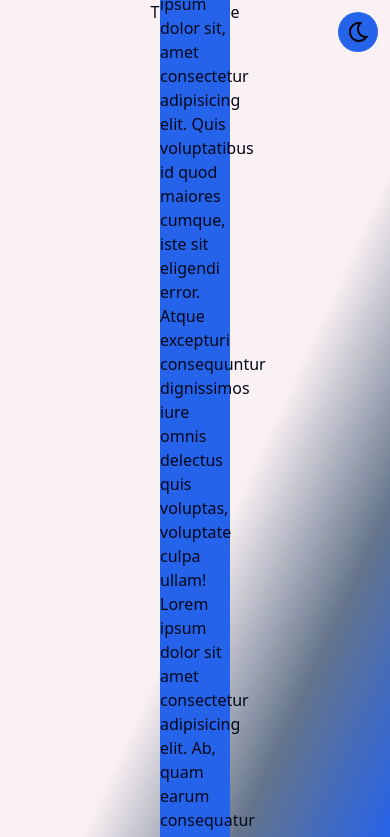
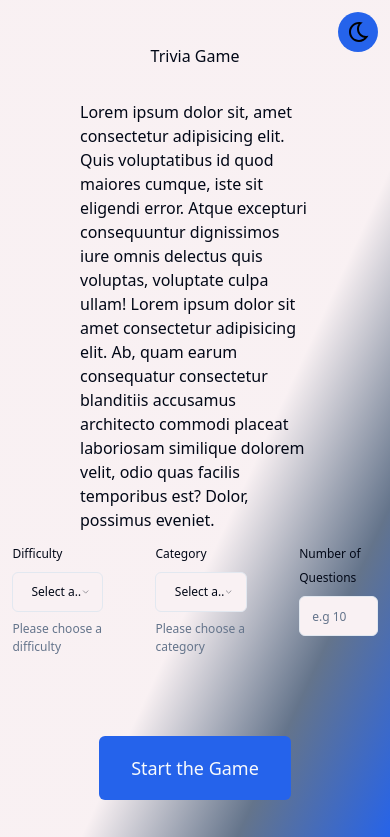
Before and after one commit to umutondersu/trivia-game, a React (Vite) app: page / in a window 390 px wide. Shown: the top 837 px of the page. Built offline with nearby package versions, Linux system fonts and the light colour scheme.

Commit message:
responsive landingpage paragraph

```diff
--- a/src/pages/LandingPage.tsx
+++ b/src/pages/LandingPage.tsx
@@ -1,11 +1,10 @@
-import { Link } from "react-router-dom";
 import QuizForm from "../components/ui/QuizForm";
 
 function LandingPage() {
 	return (
 		<div className="flex flex-col justify-around h-screen">
 			<h1 className="self-center">Trivia Game </h1>
-			<p className="bg-primary mx-40 -mt-14">
+			<p className="mx-60 -mt-14 lg:mx-20">
 				Lorem ipsum dolor sit, amet consectetur adipisicing elit. Quis
 				voluptatibus id quod maiores cumque, iste sit eligendi error.
 				Atque excepturi consequuntur dignissimos iure omnis delectus
--- a/tailwind.config.js
+++ b/tailwind.config.js
@@ -15,6 +15,22 @@ module.exports = {
 			screens: {
 				"2xl": "1400px",
 			},
+		},
+		screens: {
+			"2xl": { max: "1400px" },
+			// => @media (max-width: 1535px) { ... }
+
+			xl: { max: "1279px" },
+			// => @media (max-width: 1279px) { ... }
+
+			lg: { max: "1023px" },
+			// => @media (max-width: 1023px) { ... }
+
+			md: { max: "767px" },
+			// => @media (max-width: 767px) { ... }
+
+			sm: { max: "639px" },
+			// => @media (max-width: 639px) { ... }
 		},
 		extend: {
 			colors: {
```
